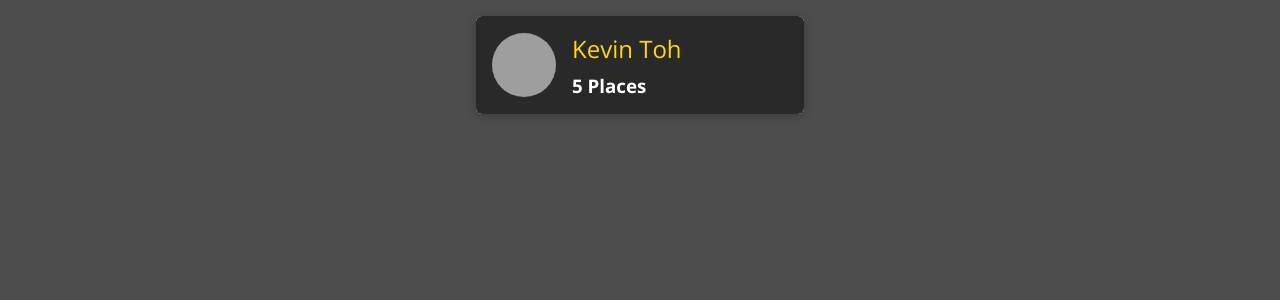
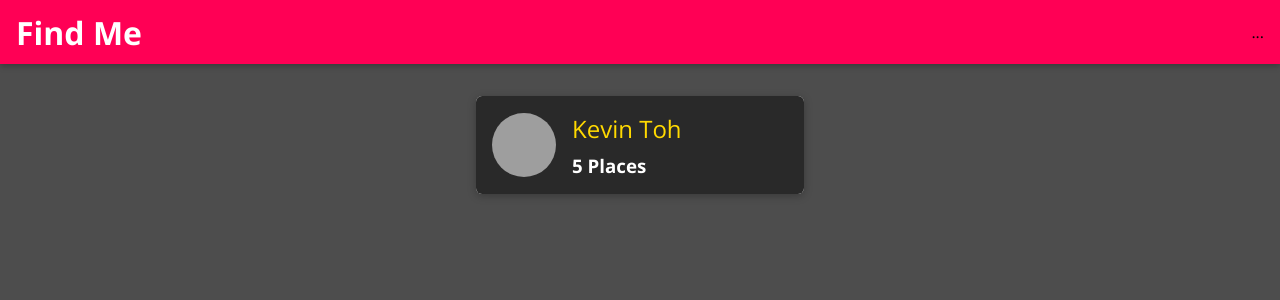
Before and after one commit to tohkev/Find-Me, a React (Create React App) app in the folder frontend/: page / in a window 1280 px wide. Shown: the top 300 px of the page. Built offline with nearby package versions, Linux system fonts and the light colour scheme; grey boxes are pictures that could not be loaded.

Commit message:
initialize header component

```diff
--- a/frontend/src/App.js
+++ b/frontend/src/App.js
@@ -11,10 +11,13 @@
 //switch allows you to render only one route if that route applies (if none, then it will use redirect)
 import Users from "./users/pages/Users";
 import NewPlace from "./places/pages/NewPlace";
+import MainNavigation from "./shared/components/Navigation/MainNavigation";
 
 function App() {
   return (
     <Router>
+      <MainNavigation />
+      <main>
         <Switch>
           <Route path="/" exact={true}>
             <Users />
@@ -26,6 +29,7 @@
 
           <Redirect to="/" />
         </Switch>
+      </main>
     </Router>
   );
 }
--- /dev/null
+++ b/frontend/src/shared/components/Navigation/MainHeader.css
@@ -0,0 +1,23 @@
+.main-header {
+  width: 100%;
+  height: 4rem;
+  display: flex;
+  align-items: center;
+  position: fixed;
+  top: 0;
+  left: 0;
+  background: #ff0055;
+  box-shadow: 0 2px 6px rgba(0, 0, 0, 0.26);
+  padding: 0 1rem;
+  z-index: 5;
+}
+
+main {
+  margin-top: 5rem;
+}
+
+@media (min-width: 768px) {
+  .main-header {
+    justify-content: space-between;
+  }
+}
--- /dev/null
+++ b/frontend/src/shared/components/Navigation/MainHeader.js
@@ -0,0 +1,11 @@
+import React from "react";
+
+import "./MainHeader.css";
+
+//props.children is the content between the opening and closing tags of your component (see MainNavigation)
+
+function MainHeader(props) {
+  return <header className="main-header">{props.children}</header>;
+}
+
+export default MainHeader;
--- /dev/null
+++ b/frontend/src/shared/components/Navigation/MainNavigation.css
@@ -0,0 +1,45 @@
+.main-navigation__menu-btn {
+  width: 3rem;
+  height: 3rem;
+  background: transparent;
+  border: none;
+  display: flex;
+  flex-direction: column;
+  justify-content: space-around;
+  margin-right: 2rem;
+  cursor: pointer;
+}
+
+.main-navigation__menu-btn span {
+  display: block;
+  width: 3rem;
+  height: 2.5px;
+  background: white;
+}
+
+.main-navigation__title {
+  color: white;
+}
+
+.main-navigation__title a {
+  text-decoration: none;
+  color: white;
+}
+
+.main-navigation__header-nav {
+  display: none;
+}
+
+.main-navigation__drawer-nav {
+  height: 100%;
+}
+
+@media (min-width: 768px) {
+  .main-navigation__menu-btn {
+    display: none;
+  }
+
+  .main-navigation__header-nav {
+    display: block;
+  }
+}
--- /dev/null
+++ b/frontend/src/shared/components/Navigation/MainNavigation.js
@@ -0,0 +1,23 @@
+import React from "react";
+import { Link } from "react-router-dom";
+
+import MainHeader from "./MainHeader";
+import "./MainNavigation.css";
+
+function MainNavigation(props) {
+  return (
+    <MainHeader>
+      <button className="main-navigation__menu-btn">
+        <span></span>
+        <span></span>
+        <span></span>
+      </button>
+      <h1 className="main-navigation__title">
+        <Link to="/">Find Me</Link>
+      </h1>
+      <nav>...</nav>
+    </MainHeader>
+  );
+}
+
+export default MainNavigation;
--- a/frontend/src/users/components/UserList.js
+++ b/frontend/src/users/components/UserList.js
@@ -1,5 +1,7 @@
 import React from "react";
+
 import UserItem from "./UserItem.js";
+import Card from "../../shared/components/UIElements/Card";
 import "./UserList.css";
 
 function UserList(props) {
@@ -18,7 +20,9 @@
   if (userItemElements.length === 0) {
     return (
       <div className="center">
-        <h2>No users found.</h2>
+        <Card>
+          <h2>No users found.</h2>
+        </Card>
       </div>
     );
   }
```
Also changed, not shown: frontend/src/shared/components/Navigation/NavLinks.css (added), frontend/src/shared/components/Navigation/NavLinks.js (added), frontend/src/shared/components/Navigation/SideDrawer.css (added), frontend/src/shared/components/Navigation/SideDrawer.js (added). Lines whose indentation alone changed are shown as unchanged.
